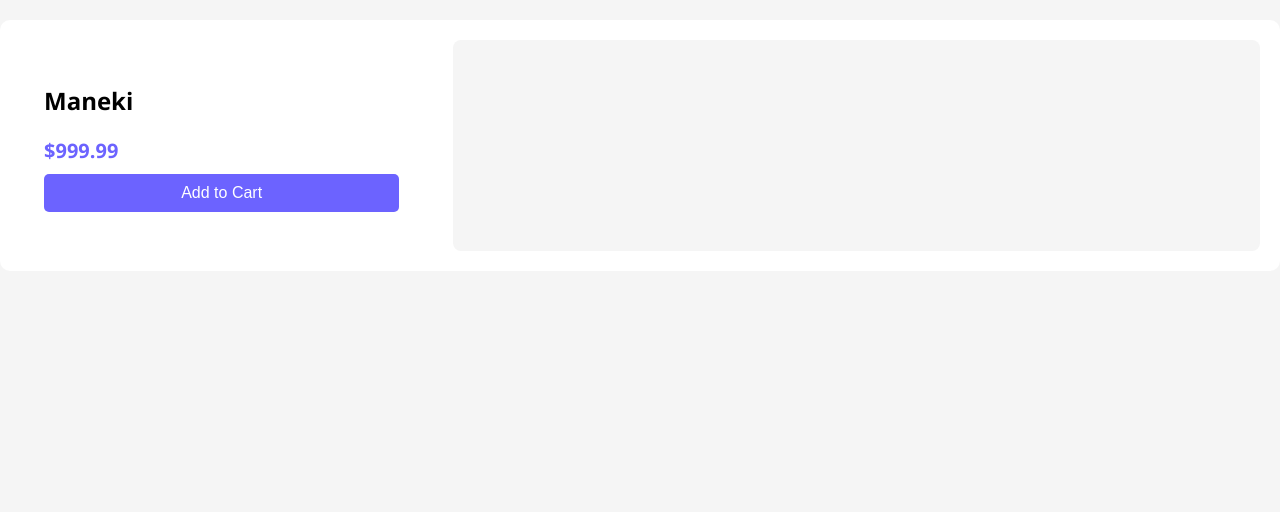
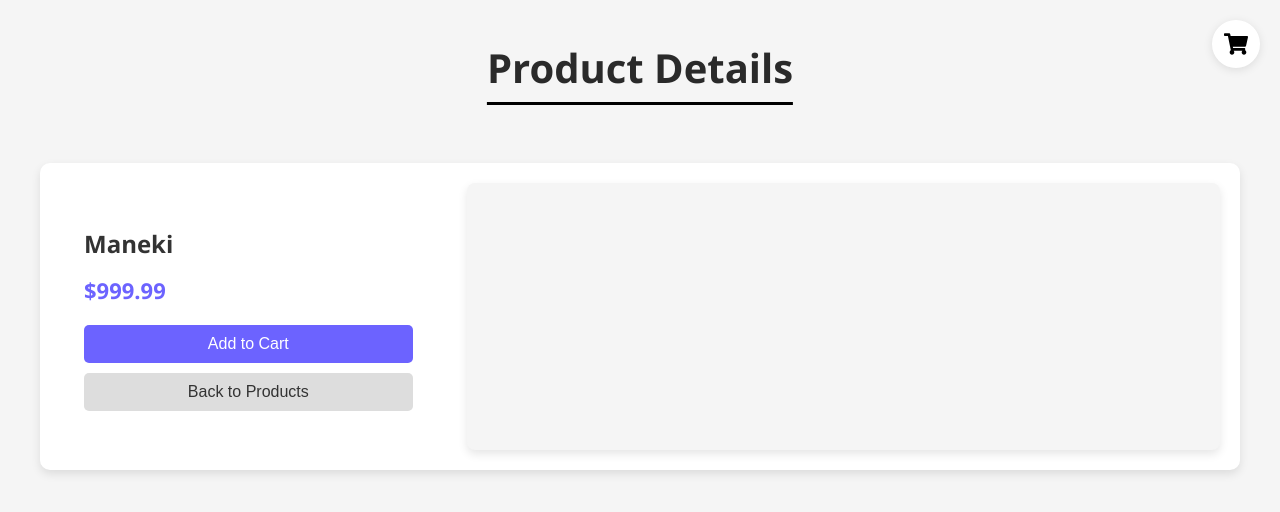
Before and after one commit to xr20241/final-project-yacikea, a React (Create React App) app in the folder ar-furniture-shop/: page /product/1 in a window 1280 px wide. Shown: the top 512 px of the page. Built offline with nearby package versions, Linux system fonts and the light colour scheme.

Commit message:
(+) Add style for the page View Details

```diff
--- a/ar-furniture-shop/src/App.css
+++ b/ar-furniture-shop/src/App.css
@@ -360,3 +360,75 @@ header h1 a:hover {
 .remove-item:hover {
   background: #ff6b81;
 }
+
+.product-detail {
+  display: grid;
+  grid-template-columns: 1fr 2fr;
+  gap: 30px;
+  padding: 20px;
+  background: var(--card-background);
+  border-radius: 10px;
+  margin-top: 20px;
+  box-shadow: 0 4px 10px rgba(0, 0, 0, 0.1);
+}
+
+.product-info h2 {
+  font-size: 24px;
+  color: var(--text-color);
+  margin-bottom: 15px;
+}
+
+.product-price {
+  font-size: 22px;
+  color: var(--primary-color);
+  font-weight: bold;
+  margin-bottom: 20px;
+}
+
+.add-to-cart, .back-to-products {
+  padding: 10px 20px;
+  margin-top: 10px;
+  border: none;
+  border-radius: 5px;
+  font-size: 16px;
+  cursor: pointer;
+  transition: background-color 0.3s ease;
+  display: block;
+  width: 100%;
+}
+
+.add-to-cart {
+  background-color: var(--primary-color);
+  color: white;
+}
+
+.back-to-products {
+  background-color: #ddd;
+  color: var(--text-color);
+}
+
+.add-to-cart:hover {
+  background-color: #5851d8;
+}
+
+.back-to-products:hover {
+  background-color: #bbb;
+}
+
+.model-viewer-container {
+  width: 100%;
+  background: var(--background-color);
+  border-radius: 8px;
+  overflow: hidden;
+  box-shadow: 0 4px 10px rgba(0, 0, 0, 0.1);
+}
+
+@media (max-width: 768px) {
+  .product-detail {
+      grid-template-columns: 1fr;
+  }
+
+  .model-viewer-container {
+      margin-top: 20px;
+  }
+}
--- a/ar-furniture-shop/src/pages/ProductDetail.tsx
+++ b/ar-furniture-shop/src/pages/ProductDetail.tsx
@@ -1,7 +1,8 @@
-import React, { useEffect, useRef } from 'react';
+import React, { useEffect, useState } from 'react';
 import { useParams } from 'react-router-dom';
 import { products } from '../data/products';
 import { useCart } from '../context/CartContext';
+import { FaShoppingCart } from 'react-icons/fa';
 
 declare global {
     namespace JSX {
@@ -13,8 +14,12 @@ declare global {
 
 const ProductDetail: React.FC = () => {
     const { id } = useParams<{ id: string }>();
-    const { addToCart } = useCart();
+    const { addToCart, cart, removeFromCart } = useCart();
+    const [isCartOpen, setIsCartOpen] = useState(false);
     const product = products.find(p => String(p.id) === id);
+
+    const total = cart.reduce((sum, item) => sum + item.price * item.quantity, 0);
+    const itemCount = cart.reduce((sum, item) => sum + item.quantity, 0);
 
     useEffect(() => {
         const script = document.createElement('script');
@@ -30,6 +35,44 @@ const ProductDetail: React.FC = () => {
     if (!product) return <div>Product not found</div>;
 
     return (
+        <div className="container">
+            <header>
+                <h1>Product Details</h1>
+                <div className="cart-icon-container">
+                    <button
+                        className="cart-icon-button"
+                        onClick={() => setIsCartOpen(!isCartOpen)}
+                    >
+                        <FaShoppingCart size={24} color="#000000" />
+                        {itemCount > 0 && <span className="cart-count">{itemCount}</span>}
+                    </button>
+
+                    {isCartOpen && (
+                        <div className="cart-summary">
+                            <div className="cart-items">
+                                {cart.map(item => (
+                                    <div key={item.id} className="cart-item">
+                                        <span>{item.name} x {item.quantity}</span>
+                                        <div className="cart-item-actions">
+                                            <button
+                                                className="remove-item"
+                                                onClick={() => removeFromCart(item.id)}
+                                            >
+                                                -
+                                            </button>
+                                            <span>${(item.price * item.quantity).toFixed(2)}</span>
+                                        </div>
+                                    </div>
+                                ))}
+                            </div>
+                            <div className="cart-total">
+                                Total: ${total.toFixed(2)}
+                            </div>
+                        </div>
+                    )}
+                </div>
+            </header>
+
             <div className="product-detail">
                 <div className="product-info">
                     <h2>{product.name}</h2>
@@ -39,6 +82,12 @@ const ProductDetail: React.FC = () => {
                         onClick={() => addToCart(product)}
                     >
                         Add to Cart
+                    </button>
+                    <button
+                        className="back-to-products"
+                        onClick={() => window.history.back()}
+                    >
+                        Back to Products
                     </button>
                 </div>
 
@@ -57,6 +106,7 @@ const ProductDetail: React.FC = () => {
                     </model-viewer>
                 </div>
             </div>
+        </div>
     );
 };
 
--- a/ar-furniture-shop/src/styles/ProductCard.css
+++ b/ar-furniture-shop/src/styles/ProductCard.css
@@ -110,6 +110,6 @@
     }
 }
 
-.product-card {
+.product-card, .product-detail {
     animation: fadeInUp 0.6s ease-out forwards;
 }
```
Lines whose indentation alone changed are shown as unchanged.
